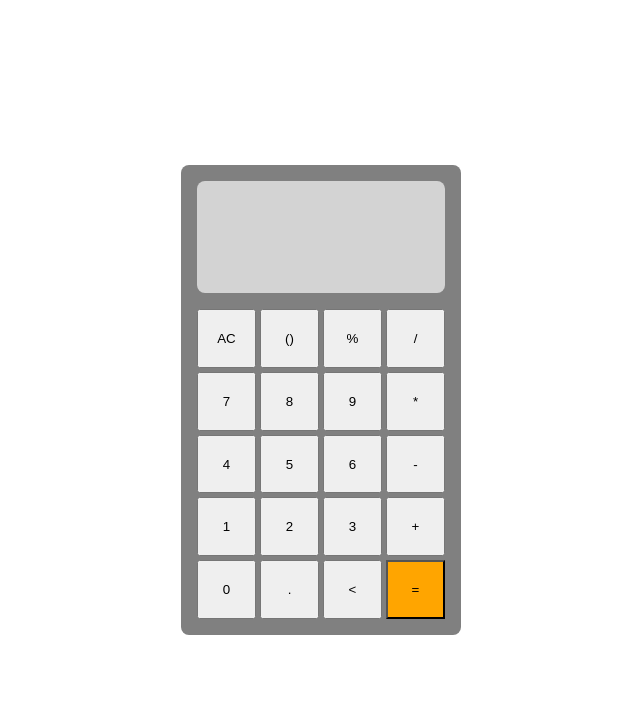
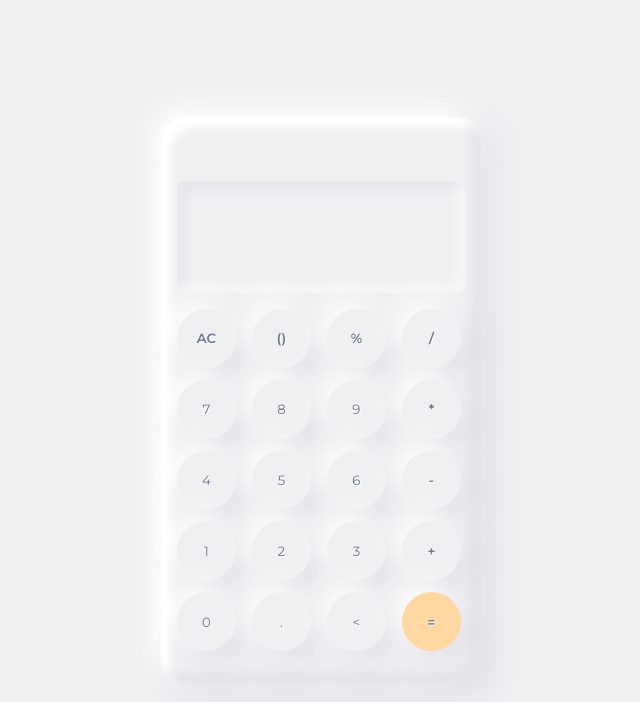
Before and after one commit to mjfneto/neumorphic-calc, a website built with Vite: page index.html in a window 1280 px wide. Shown: the whole page, without its empty margins (319-959 px from the left). Built offline with nearby package versions, Linux system fonts and the light colour scheme.

Commit message:
Neomorphism

```diff
--- a/index.html
+++ b/index.html
@@ -2,6 +2,13 @@
 <html lang="en">
   <head>
     <meta charset="UTF-8" />
+    <link rel="preconnect" href="https://fonts.googleapis.com" />
+    <link rel="preconnect" href="https://fonts.gstatic.com" crossorigin />
+    <link
+      href="https://fonts.googleapis.com/css2?family=Montserrat:ital,wght@0,100..900;1,100..900&display=swap"
+      rel="stylesheet"
+    />
+
     <link
       rel="icon"
       type="image/svg+xml"
--- a/src/style.css
+++ b/src/style.css
@@ -12,7 +12,11 @@
 :root {
   box-sizing: border-box;
 
-  font-family: system-ui, Avenir, Helvetica, Arial, sans-serif;
+  font-family: 'Montserrat', sans-serif;
+  font-optical-sizing: auto;
+  font-size: 0.75rem;
+
+  color: #6c7587;
 
   font-synthesis: none;
   text-rendering: optimizeLegibility;
@@ -24,6 +28,12 @@ body {
   display: flex;
   place-items: center;
   min-height: 100vh;
+  background: #f0f0f3;
+}
+
+button {
+  font-family: inherit;
+  color: inherit;
 }
 
 #app {
@@ -31,10 +41,13 @@ body {
 }
 
 #calculator {
-  width: 280px;
-  padding: 1rem;
+  width: 20rem;
+  padding: 4rem 1rem 2rem 1rem;
   border-radius: 0.5rem;
-  background: gray;
+  border-radius: 1.5rem;
+  box-shadow: -10px -10px 30px #fff, 10px 10px 30px #aeaec040,
+    inset -10px -10px 10px #aeaec025, inset 10px 10px 10px #fff;
+  background-color: #f0f0f3;
 }
 
 #display {
@@ -46,9 +59,10 @@ body {
   min-width: 0;
   margin-bottom: 1rem;
   border-radius: 0.5rem;
-  background-color: lightgray;
+  background-color: #f0f0f3;
   overflow-x: auto;
   overflow-y: hidden;
+  box-shadow: inset -10px -10px 10px #ffffff70, inset 10px 10px 10px #aeaec020;
 }
 
 #display #expression {
@@ -56,9 +70,9 @@ body {
   flex-shrink: 0;
   white-space: nowrap;
   height: 4rem;
-  padding: 0.25rem;
-  line-height: 3.5rem;
-  font-size: 3.5rem;
+  padding: 0.5rem 0.5rem 0.25rem 0.25rem;
+  line-height: 3.25rem;
+  font-size: 3.25rem;
   font-weight: 400;
 }
 
@@ -67,7 +81,7 @@ body {
   flex-shrink: 0;
   white-space: nowrap;
   height: 3rem;
-  padding: 0.25rem 0.25rem 1.5rem 0.25rem;
+  padding: 0.25rem 0.5rem 1.5rem 0.25rem;
   line-height: 1.25rem;
   font-size: 1.25rem;
   font-weight: 100;
@@ -76,14 +90,55 @@ body {
 #keyboard {
   display: grid;
   grid-template-columns: repeat(4, 1fr);
-  gap: 0.25rem;
+  gap: 0.75rem;
 }
 
 #keyboard .btn {
-  min-width: 44pt;
-  min-height: 44pt;
+  display: flex;
+  align-items: center;
+  justify-content: center;
+  width: 3.675rem;
+  height: 3.675rem;
+  border: none;
+  border-radius: 100%;
+  font-weight: 300;
+  box-shadow: -10px -10px 30px #fff, 10px 10px 30px #aeaec040;
+  background-color: #f0f0f3;
+  text-shadow: 1px 1px white;
+}
+
+#keyboard .btn:active {
+  box-shadow: inset -10px -10px 10px #ffffff70, inset 10px 10px 10px #aeaec020;
 }
 
 #keyboard #eq-btn {
-  background-color: orange;
+  background-color: #ffd7a0;
 }
+
+#keyboard #eq-btn:active {
+  box-shadow: inset -10px -10px 10px #ffd7a070, inset 10px 10px 10px #f0c992aa;
+}
+
+#keyboard .btn[data-type='operator'],
+#keyboard .btn#parentheses-btn,
+#keyboard .btn#ac-btn,
+#keyboard .btn#eq-btn {
+  font-weight: 500;
+}
+
+@media screen and (min-width: 768px) {
+  :root {
+    font-size: 1rem;
+  }
+
+  #keyboard .btn {
+    font-weight: 400;
+  }
+
+  #keyboard .btn[data-type='operator'],
+  #keyboard .btn#parentheses-btn,
+  #keyboard .btn#ac-btn,
+  #keyboard .btn#eq-btn {
+    font-weight: 600;
+  }
+}
```
